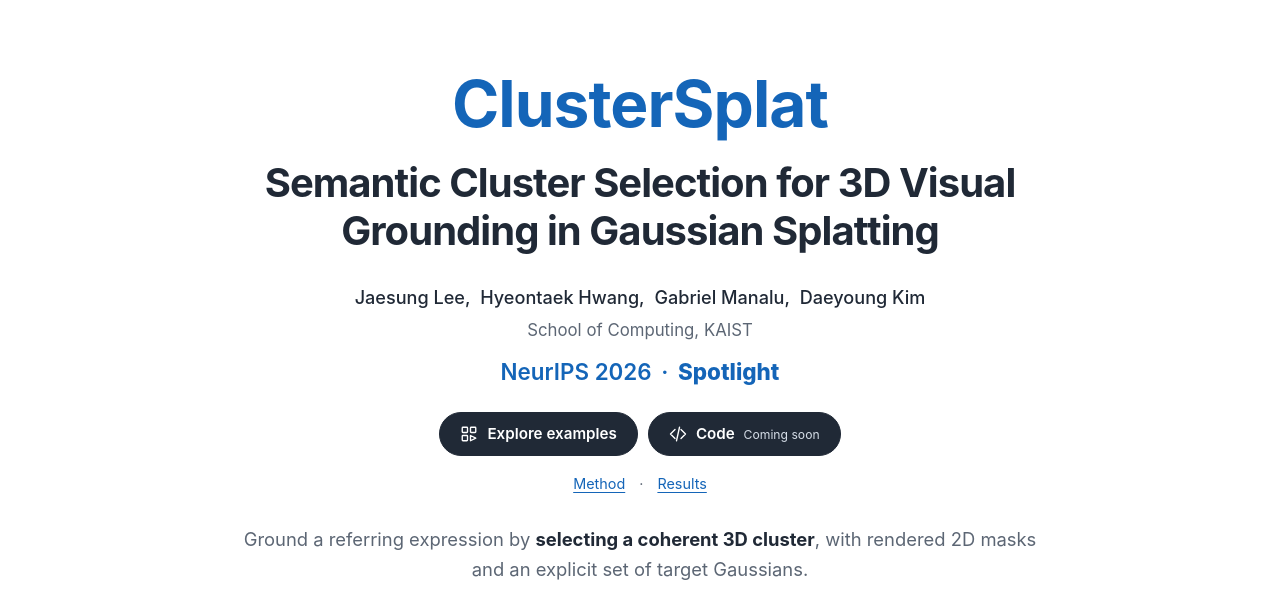
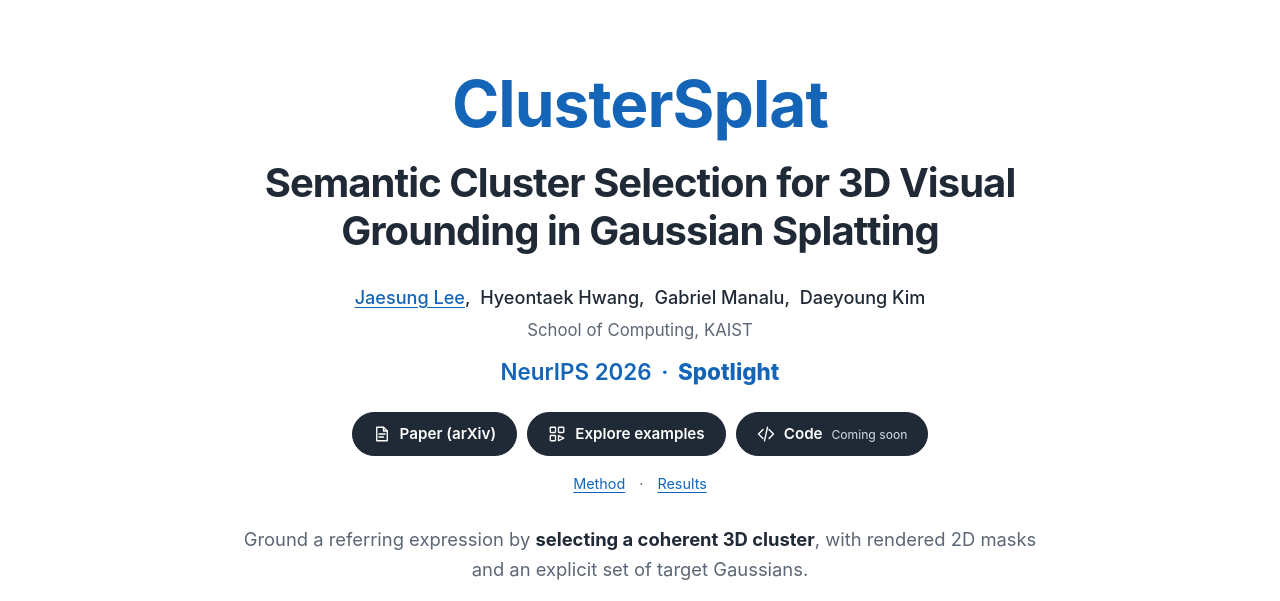
Before and after one commit to jaesung8/clustersplat, a plain HTML site: page index.html in a window 1280 px wide. Shown: the top 601 px of the page. Drawn offline with Linux system fonts and the light colour scheme.

Commit message:
Link the first author profile and ClusterSplat paper

```diff
--- a/index.html
+++ b/index.html
@@ -19,10 +19,11 @@
   <a class="skip-link" href="#main">Skip to content</a>
   <header class="hero" id="top">
     <h1><span class="project-name">ClusterSplat</span><span class="paper-title">Semantic Cluster Selection for 3D Visual Grounding in Gaussian Splatting</span></h1>
-    <p class="authors"><span class="author">Jaesung Lee,</span> <span class="author">Hyeontaek Hwang,</span> <span class="author">Gabriel Manalu,</span> <span class="author">Daeyoung Kim</span></p>
+    <p class="authors"><span class="author"><a href="https://jaesung8.github.io/">Jaesung Lee</a>,</span> <span class="author">Hyeontaek Hwang,</span> <span class="author">Gabriel Manalu,</span> <span class="author">Daeyoung Kim</span></p>
     <p class="affiliation">School of Computing, KAIST</p>
     <p class="venue">NeurIPS 2026 <span aria-hidden="true">·</span> <strong>Spotlight</strong></p>
     <nav class="resource-links" aria-label="Project resources">
+      <a class="button" href="https://arxiv.org/abs/2610.36462"><svg viewBox="0 0 24 24" aria-hidden="true" focusable="false"><path d="M5 3h9l5 5v13H5z"/><path d="M14 3v5h5M8 12h8M8 16h6"/></svg><span>Paper (arXiv)</span></a>
       <a class="button" href="#explore"><svg viewBox="0 0 24 24" aria-hidden="true" focusable="false"><rect x="3" y="3" width="7" height="7" rx="1"/><rect x="14" y="3" width="7" height="7" rx="1"/><rect x="3" y="14" width="7" height="7" rx="1"/><path d="m14 14 7 3.5-7 3.5z"/></svg><span>Explore examples</span></a>
       <span class="button resource-status"><svg viewBox="0 0 24 24" aria-hidden="true" focusable="false"><path d="m8 6-6 6 6 6m8-12 6 6-6 6m-2-15-4 18"/></svg><span aria-hidden="true">Code <span class="release-note">Coming soon</span></span><span class="visually-hidden">Model code will be released soon</span></span>
     </nav>
```
